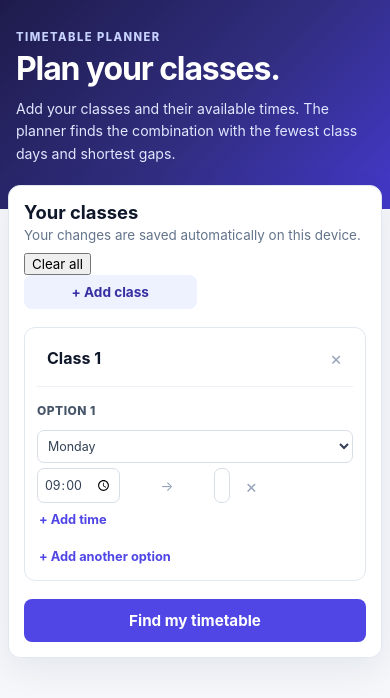
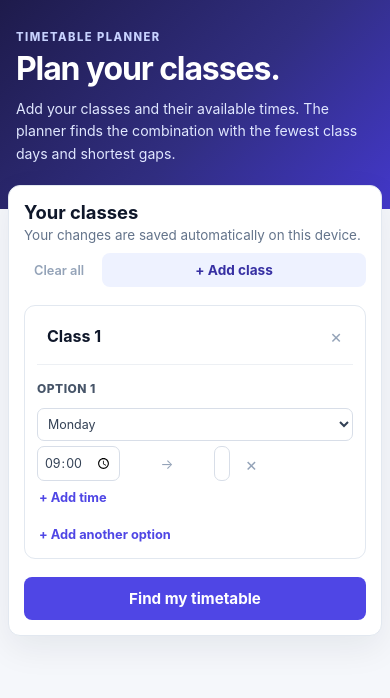
Before and after one commit to 22hongyung-lab/vite-react-template, a React (Vite) app: page / in a window 390 px wide. Shown: the top 698 px of the page. Built offline with nearby package versions, Linux system fonts and the light colour scheme.

Commit message:
Update App.css

```diff
--- a/src/react-app/App.css
+++ b/src/react-app/App.css
@@ -169,6 +169,31 @@
 
 .button.secondary:hover:not(:disabled) {
   background: #e0e7ff;
+}
+
+.header-actions {
+  display: flex;
+  align-items: center;
+  gap: 8px;
+}
+
+.clear-button {
+  padding: 8px 10px;
+
+  border: 0;
+  background: transparent;
+
+  color: #94a3b8;
+
+  font: inherit;
+  font-size: 0.8rem;
+  font-weight: 600;
+
+  cursor: pointer;
+}
+
+.clear-button:hover {
+  color: #dc2626;
 }
 
 
@@ -683,6 +708,15 @@
    ========================================================= */
 
 @media (max-width: 700px) {
+
+   .header-actions {
+  width: 100%;
+}
+
+.header-actions .button {
+  flex: 1;
+}
+
   .hero {
     padding:
       30px 16px
```
